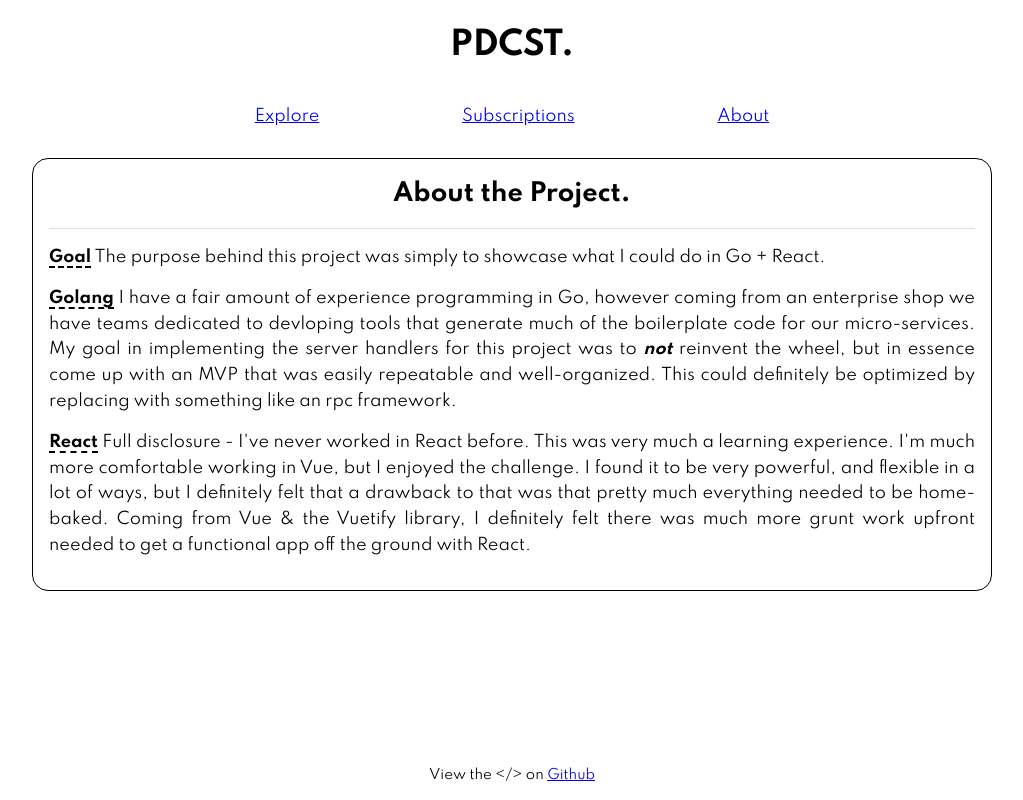
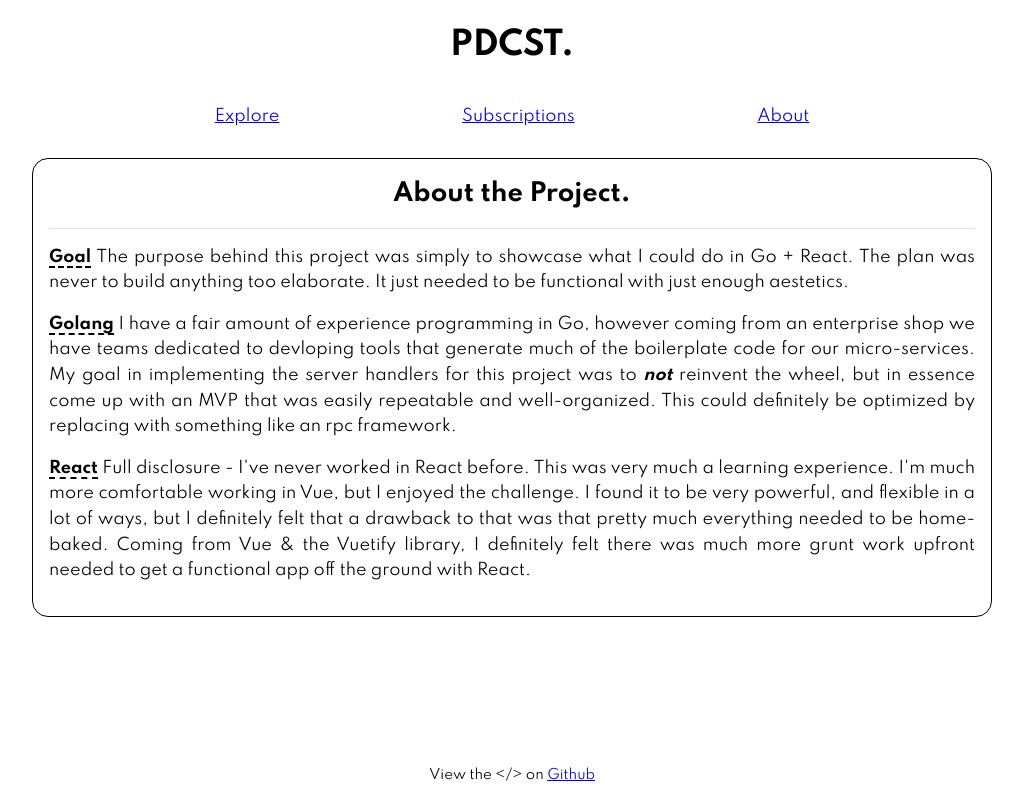
Before and after one commit to joebjoe/react-go-pdcst, a React (Create React App) app in the folder client/: page /about in a window 1280 px wide. Shown: the whole page, without its empty margins (128-1151 px from the left). Built offline with nearby package versions, Linux system fonts and the light colour scheme.

Commit message:
fix mobile nav bug

```diff
--- a/client/src/App.css
+++ b/client/src/App.css
@@ -69,10 +69,10 @@ header nav {
     height: 0;
     overflow: hidden;
     background-color: white;
-    -webkit-transition: height 0.5s ease, padding 0.5s ease, box-shadow 0.5s ease;
-    -moz-transition: height 0.5s ease, padding 0.5s ease, box-shadow 0.5s ease;
-    -o-transition: height 0.5s ease, padding 0.5s ease, box-shadow 0.5s ease;
-    transition: height 0.5s ease, padding 0.5s ease, box-shadow 0.5s ease;
+    -webkit-transition: height 0.5s ease, padding 0.5s ease, box-shadow 0.75s ease;
+    -moz-transition: height 0.5s ease, padding 0.5s ease, box-shadow 0.75s ease;
+    -o-transition: height 0.5s ease, padding 0.5s ease, box-shadow 0.75s ease;
+    transition: height 0.5s ease, padding 0.5s ease, box-shadow 0.75s ease;
   }
 
   header nav.active {
--- a/client/src/App.js
+++ b/client/src/App.js
@@ -36,6 +36,7 @@ class App extends Component {
           {!this.state.nav_active ? <GrMenu class="nav-btn hamburger" onClick={this.toggleNav}/> : <GrClose class="nav-btn close" onClick={this.toggleNav} />}
           <Nav
             class={this.state.nav_active ? 'active' : ''}
+            onClick={this.toggleNav}
             routes={[
               navRoute("Explore", ""),
               navRoute("Subscriptions"),
--- a/client/src/components/Nav/index.css
+++ b/client/src/components/Nav/index.css
@@ -1,6 +1,6 @@
 nav ul {
     width: 75vw;
-    max-width: 800px;
+    max-width: 1000px;
     margin: 0 auto;
     padding: 0;
     list-style: none;
--- a/client/src/components/Nav/index.js
+++ b/client/src/components/Nav/index.js
@@ -14,7 +14,7 @@ export default function(props) {
             <ul>
                 {props.routes.map(route => (
                     <li key={route.name}>
-                        <Link to={route.path}>{route.name}</Link>
+                        <Link to={route.path} onClick={props.onClick}>{route.name}</Link>
                     </li>
                 ))}
             </ul>
--- a/client/src/views/About/index.js
+++ b/client/src/views/About/index.js
@@ -7,12 +7,15 @@ export default function() {
             class="about"
             title="About the Project"
         >
-            <p><span class="section-label">Goal</span> The purpose behind this project was simply to showcase what I could do in Go + React.</p>
+            <p><span class="section-label">Goal</span> The purpose behind this project was simply to showcase what I could do in Go + React. The plan
+            was never to build anything too elaborate. It just needed to be functional with just enough aestetics.</p>
+
             <p><span class="section-label">Golang</span> I have a fair amount of experience programming in Go, however coming from an enterprise
             shop we have teams dedicated to devloping tools that generate much of the boilerplate code for our micro-services. My goal in
             implementing the server handlers for this project was to <strong><em>not</em></strong> reinvent the wheel, but in essence come up with an
             MVP that was easily repeatable and well-organized. This could definitely be optimized by replacing with something like an rpc
             framework.</p>
+
             <p><span class="section-label">React</span> Full disclosure - I've never worked in React before. This was very much a learning
             experience. I'm much more comfortable working in Vue, but I enjoyed the challenge. I found it to be very powerful, and flexible
             in a lot of ways, but I definitely felt that a drawback to that was that pretty much everything needed to be home-baked. Coming
```
Lines whose indentation alone changed are shown as unchanged.
